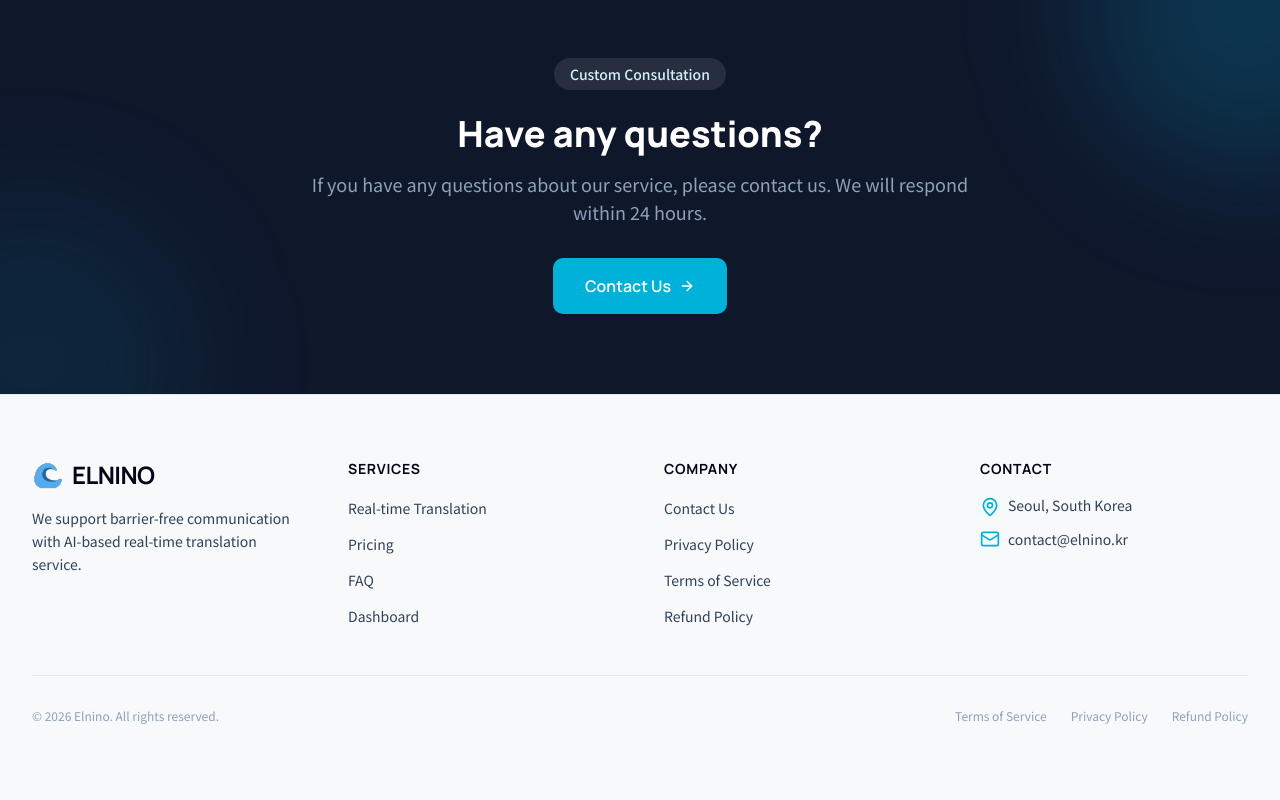
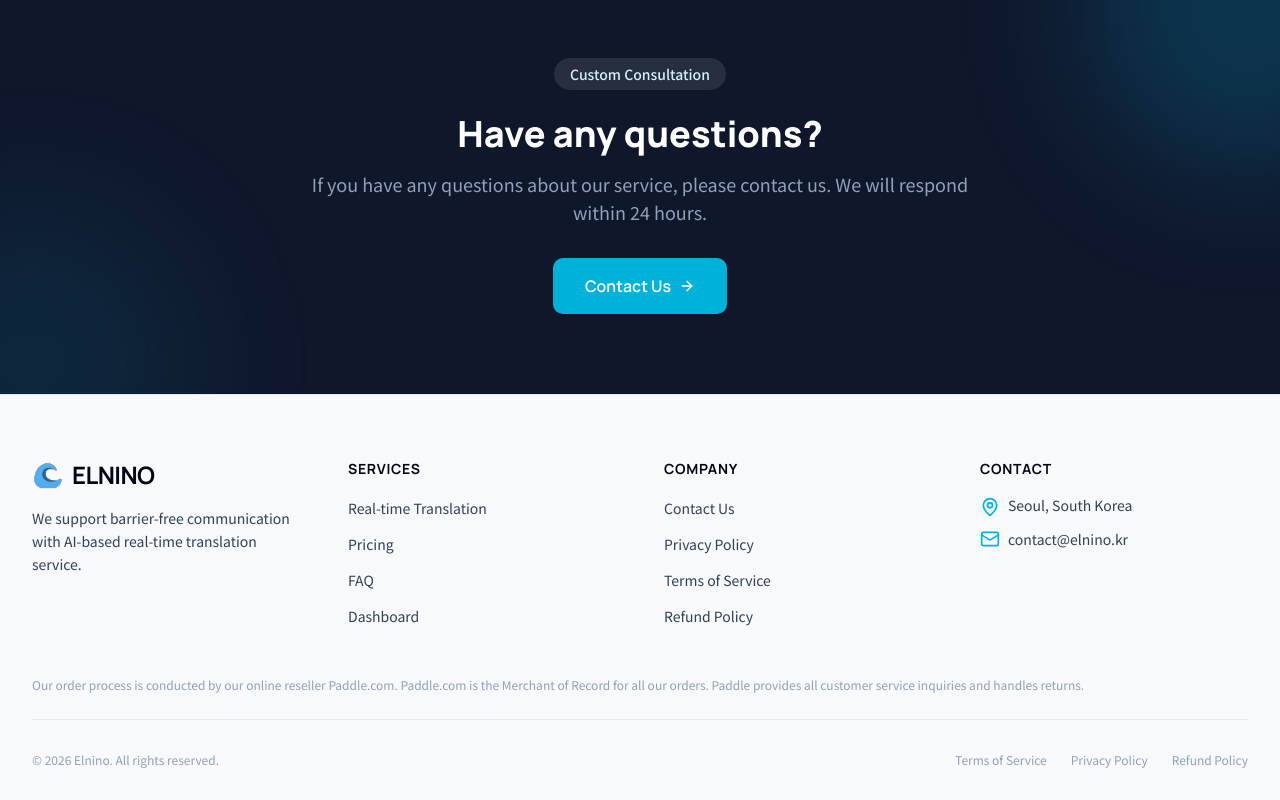
Before and after one commit to project-elnino/elnino.kr, a Next.js app: page / in a window 1280 px wide. Shown: the part 2714-3514 px from the top of the page. Before the commit the page ends 3470 px from the top, so only its background shows below. Built offline with nearby package versions, Linux system fonts and the light colour scheme.

Commit message:
add MoR description

```diff
--- a/components/Footer.tsx
+++ b/components/Footer.tsx
@@ -101,6 +101,11 @@ export default function Footer() {
           </div>
         </div>
 
+        {/* Paddle MoR Notice */}
+        <p className="text-xs text-slate-400 leading-5 mb-6">
+          {t('footer.paddleMor')}
+        </p>
+
         {/* Bottom */}
         <div className="border-t border-border pt-8 flex flex-col md:flex-row justify-between items-center">
           <p className="text-xs text-slate-400">
--- a/public/locales/en.json
+++ b/public/locales/en.json
@@ -98,6 +98,7 @@
     "refund": "Refund Policy",
     "contactInfo": "Contact",
     "location": "Seoul, South Korea",
+    "paddleMor": "Our order process is conducted by our online reseller Paddle.com. Paddle.com is the Merchant of Record for all our orders. Paddle provides all customer service inquiries and handles returns.",
     "copyright": "© 2026 Elnino. All rights reserved."
   },
   "pricing": {
--- a/public/locales/ja.json
+++ b/public/locales/ja.json
@@ -98,6 +98,7 @@
     "refund": "返金ポリシー",
     "contactInfo": "連絡先",
     "location": "韓国ソウル",
+    "paddleMor": "ご注文および決済はオンラインリセラーPaddle.comを通じて処理されます。Paddle.comはすべての注文の販売者（Merchant of Record）として、カスタマーサービスおよび返金処理を担当します。",
     "copyright": "© 2026 Elnino. All rights reserved."
   },
   "pricing": {
--- a/public/locales/ko.json
+++ b/public/locales/ko.json
@@ -98,6 +98,7 @@
     "refund": "환불정책",
     "contactInfo": "연락처",
     "location": "대한민국 서울",
+    "paddleMor": "주문 및 결제는 온라인 리셀러 Paddle.com을 통해 처리됩니다. Paddle.com은 모든 주문의 판매자(Merchant of Record)로서 고객 서비스 문의 및 환불 처리를 담당합니다.",
     "copyright": "© 2026 Elnino. All rights reserved."
   },
   "pricing": {
```
